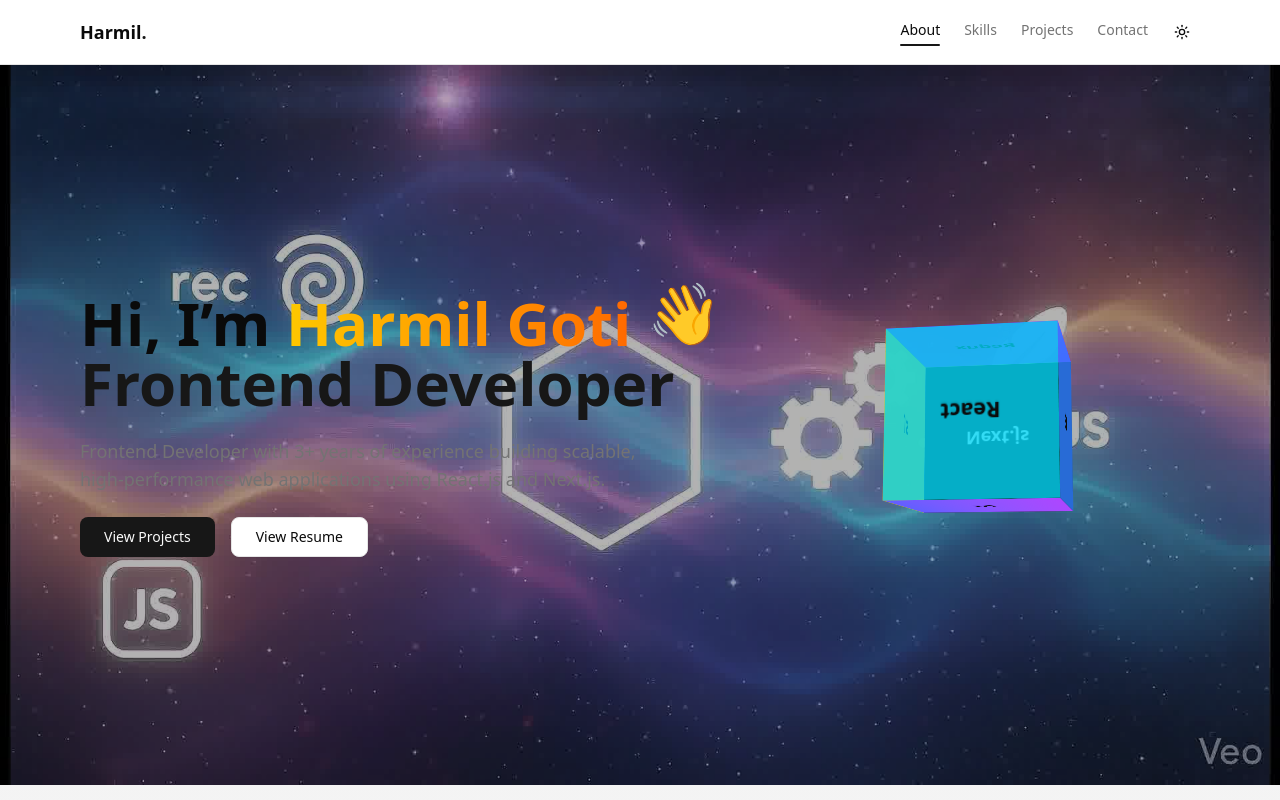
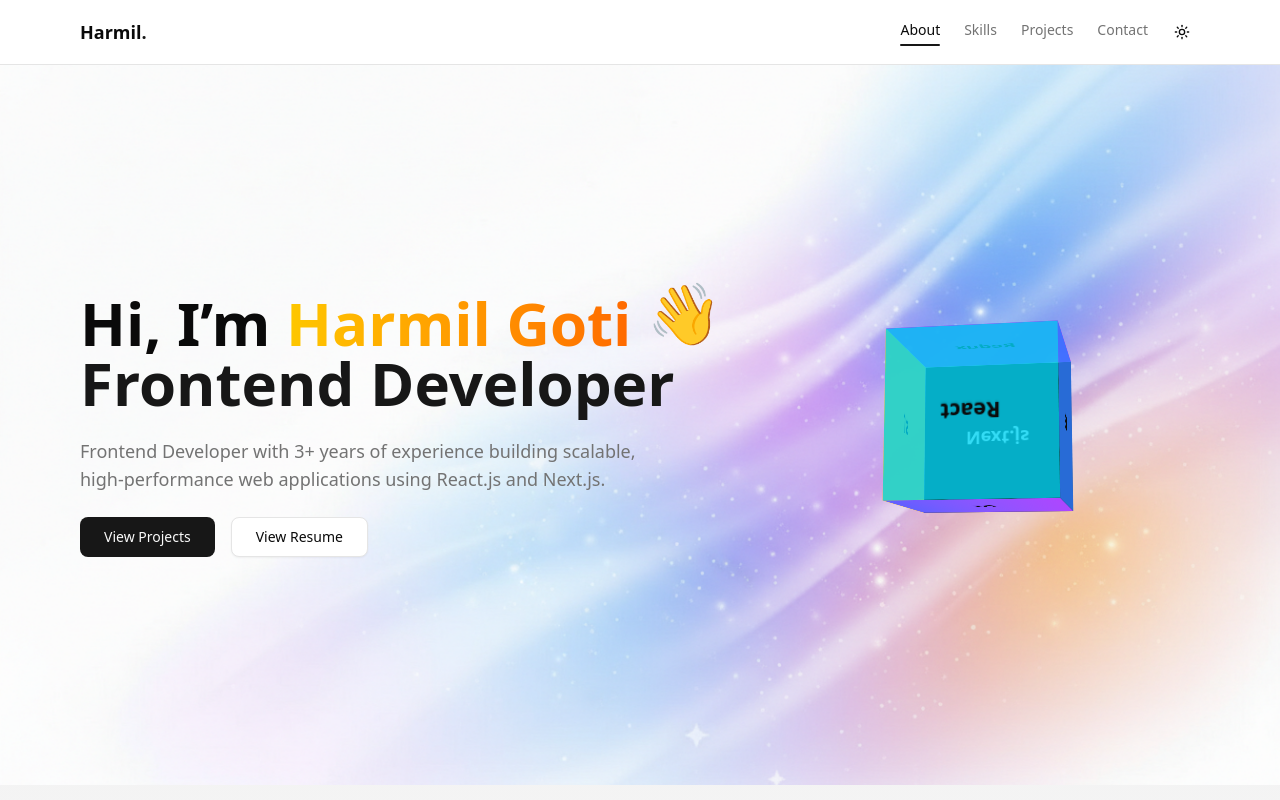
Before and after one commit to harmil007/my-portfolio, a Next.js app: page / in a window 1280 px wide. Shown: the top 800 px of the page. Built offline with nearby package versions, Linux system fonts and the light colour scheme.

Commit message:
remove the hero page scroll animation and added normal png

```diff
--- a/app/hooks/useScrollFrames.ts
+++ /dev/null
@@ -1,17 +0,0 @@
-"use client";
-
-import { useScroll, useTransform, MotionValue } from "framer-motion";
-import { useRef } from "react";
-
-export function useScrollFrames(totalFrames: number) {
-  const ref = useRef<HTMLElement | null>(null);
-
-  const { scrollYProgress } = useScroll({
-    target: ref,
-    offset: ["start end", "end start"],
-  });
-
-  const frame = useTransform(scrollYProgress, [0, 1], [1, totalFrames]);
-
-  return { ref, frame };
-}
--- a/components/sections/Hero/hero.tsx
+++ b/components/sections/Hero/hero.tsx
@@ -1,54 +1,12 @@
 "use client";
 
-import { motion, useMotionValueEvent } from "framer-motion";
-import { useEffect, useRef, useState } from "react";
+import { motion } from "framer-motion";
 import { Button } from "@/components/ui/button";
 import { InteractiveCube } from "@/components/sections/Hero";
-import { useScrollFrames } from "@/app/hooks/useScrollFrames";
-
-const TOTAL_FRAMES = 200;
 
 export default function Hero() {
-  const [currentFrame, setCurrentFrame] = useState(1);
-  const { ref, frame } = useScrollFrames(TOTAL_FRAMES);
-  const targetFrame = useRef(1);
-
-  useMotionValueEvent(frame, "change", (latest) => {
-    targetFrame.current = Math.min(
-      TOTAL_FRAMES,
-      Math.max(1, Math.round(latest)),
-    );
-  });
-
-  useEffect(() => {
-    let rafId: number;
-
-    const animate = () => {
-      setCurrentFrame((prev) => {
-        if (prev === targetFrame.current) return prev;
-        return prev + (targetFrame.current > prev ? 1 : -1);
-      });
-
-      rafId = requestAnimationFrame(animate);
-    };
-
-    rafId = requestAnimationFrame(animate);
-    return () => cancelAnimationFrame(rafId);
-  }, []);
-
   return (
-    <section
-      ref={ref}
-      className="relative bg-cover bg-center"
-      style={{
-        backgroundImage: `url(/landing_animation/ezgif-frame-${String(
-          currentFrame,
-        ).padStart(3, "0")}.jpg)`,
-      }}
-    >
-      {/* Overlay for readability */}
-      <div className="absolute inset-0 bg-black/30" />
-
+    <section className="relative bg-cover bg-center bg-fixed bg-[url(/hero_bg_1.png)] dark:bg-[url(/hero_bg_1_dark.png)]">
       <div className="relative mx-auto max-w-6xl flex min-h-[90vh] flex-col items-center justify-between gap-12 md:flex-row px-4">
         <div className="flex flex-col gap-6">
           <motion.h1
```
Also changed, not shown: public/hero_bg_1.png (added), public/hero_bg_1_dark.png (added).
